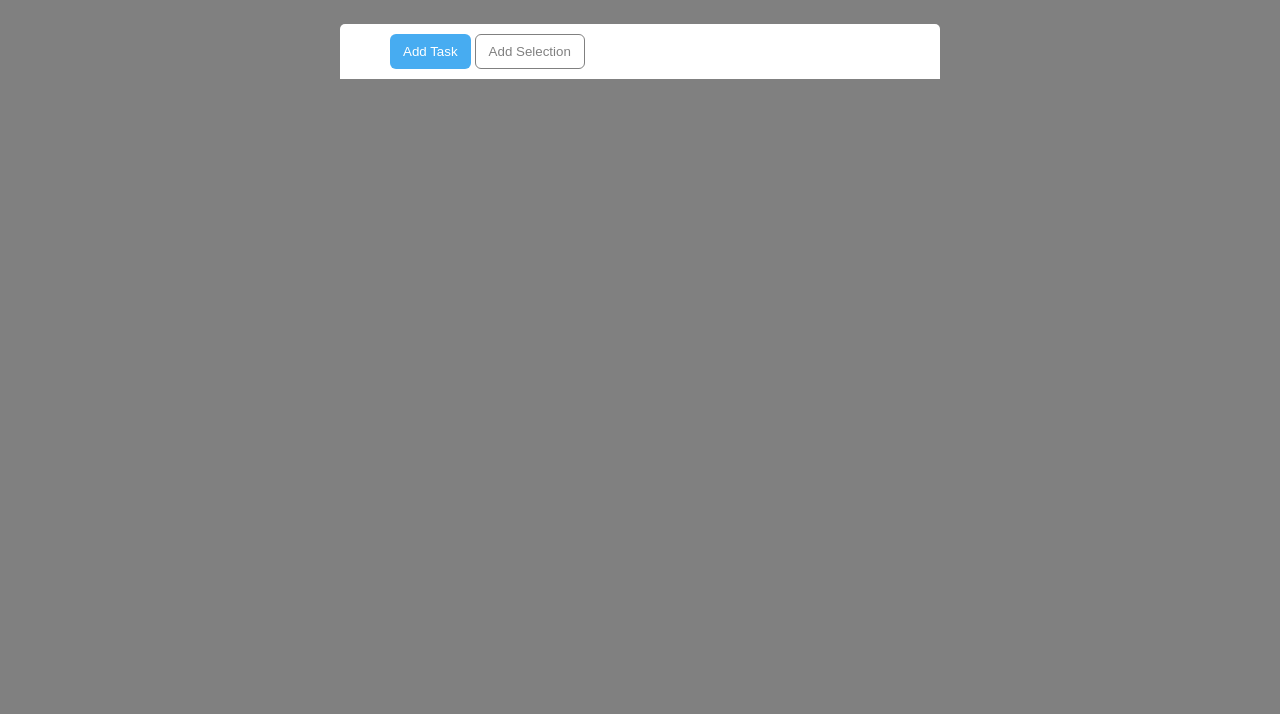
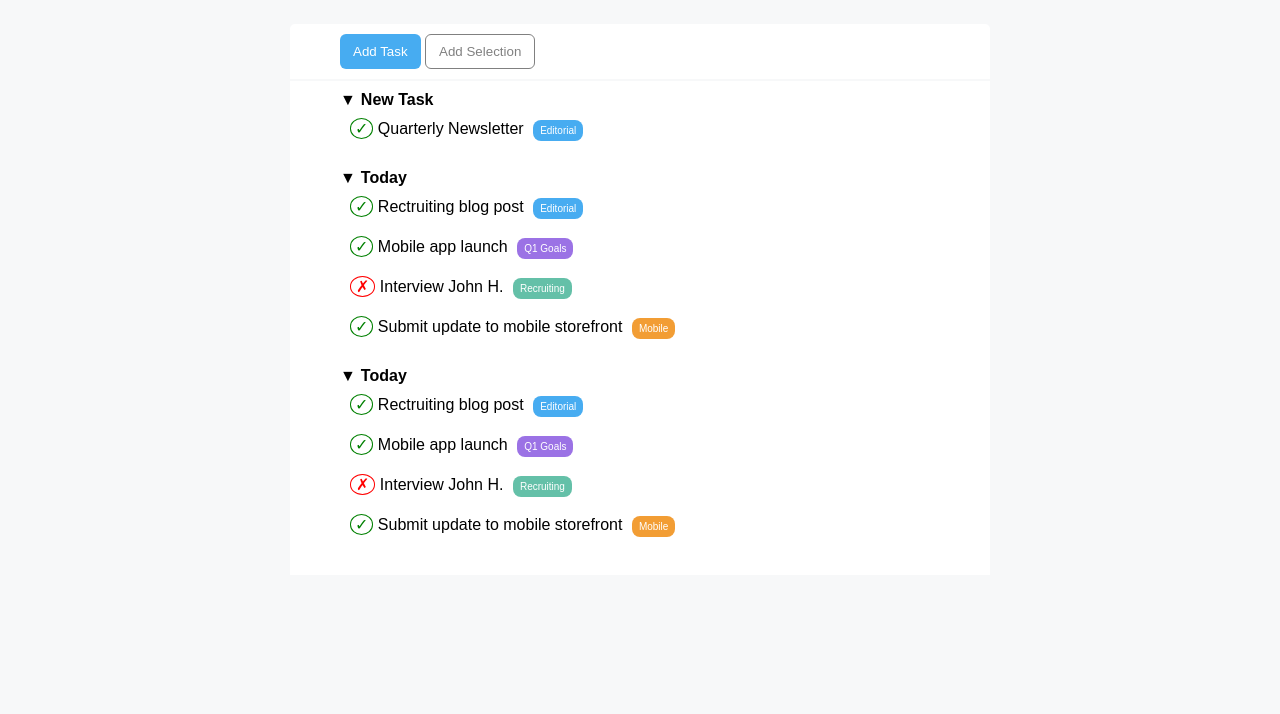
Before and after one commit to Ste79ITA/html-css-toboolist, a plain HTML site: page index.html in a window 1280 px wide. Shown: the part 86-800 px from the top of the page. Drawn offline with Linux system fonts and the light colour scheme.

Commit message:
ADD Todo New task & Today

```diff
--- a/CSS/style.css
+++ b/CSS/style.css
@@ -2,8 +2,11 @@
     padding: 0;
     margin: 0;
     box-sizing: border-box;
-    background-color: grey;
+    font-family: sans-serif;
+}
 
+.main_body {
+    background-color: rgb(247, 248, 249);
 }
 
 /* HEADER */
@@ -34,8 +37,7 @@
 .nav_bar {
     background-color: white;
     padding: 10px 50px;
-    margin-bottom: 2px;
-    max-width: 600px;
+    max-width: 700px;
     margin: 0 auto;
     border-top-left-radius: 5px;
     border-top-right-radius: 5px;
@@ -58,3 +60,74 @@
 }
 
 /* TODO LIST */
+
+.todo_list {
+    background-color: white;
+    max-width: 700px;
+    margin: 0 auto;
+    margin-top: 2px;
+    padding: 10px 50px;
+}
+
+.list_style {
+    list-style: none;
+    margin-bottom: 20px;
+}
+
+.list_style_nested{
+    list-style: none;
+    padding-left: 10px;
+}
+
+.sub_list {
+line-height: 40px;}
+
+.open_task {
+    padding-right: 5px;
+}
+
+.bold_text {
+    font-weight: bold;
+}
+
+.check-box_green{
+    border-radius: 50% ;
+    border: 1px solid green;
+    color: green;
+    padding: 1px 4px;
+}
+
+.check-box_red{
+    border-radius: 50% ;
+    border: 1px solid red;
+    color: red;
+    padding: 1px 5px;
+}
+
+.label {
+    border-radius: 8px;
+    border: none;
+    padding: 5px 7px;
+    color: white;
+    font-size: 10px;
+    margin-left: 5px;
+
+}
+
+/* LABEL COLORS */
+
+.blue_label {
+    background-color: rgb(71, 172, 241);
+}
+
+.purple_label {
+    background-color: rgb(155, 114, 229);
+}
+
+.green_label {
+    background-color: rgb(100, 192, 168);
+}
+
+.orange_label {
+    background-color: rgb(242, 157, 52);
+}
--- a/index.html
+++ b/index.html
@@ -6,7 +6,7 @@
     <meta name="viewport" content="width=device-width, initial-scale=1.0">
     <title>Toboolist</title>
 </head>
-<body >
+<body class="main_body">
     <header class="page_header">
         <img class="main_logo" src="./img/Logo.png" alt="Boolean's Logo">
         <strong class="main_title">Toboolist</strong>
@@ -19,8 +19,66 @@
             <button class="nav_button_2">Add Selection</button>
      </nav>
 
+        <!-- NEW TASK -->
+
     <div class="todo_list">
+        <ul class="list_style">
+            <li class="bold_text"><span class="open_task">&#x25BC;</span>New Task</li>
+            <ul class="list_style_nested">
+                <li class="sub_list">
+                    <span class="check-box_green">&check;</span> Quarterly Newsletter
+                    <span><button class="label blue_label">Editorial</button></span>
+                </li>
+            </ul>
+        </ul>
 
+            <!-- TODAY -->
+
+        <ul class="list_style">
+            <li class="bold_text"><span class="open_task">&#x25BC;</span>Today</li>
+            <ul class="list_style_nested">
+                <li class="sub_list">
+                    <span class="check-box_green">&check;</span> Rectruiting blog post
+                    <span><button class="label blue_label">Editorial</button></span>
+                </li>
+                <li class="sub_list">
+                    <span class="check-box_green">&check;</span> Mobile app launch
+                    <span><button class="label purple_label">Q1 Goals</button></span>
+                </li>
+                <li class="sub_list">
+                    <span class="check-box_red">&cross;</span> Interview John H.
+                    <span><button class="label green_label">Recruiting</button></span>
+                </li>
+                <li class="sub_list">
+                    <span class="check-box_green">&check;</span> Submit update to mobile storefront
+                    <span><button class="label orange_label">Mobile</button></span>
+                </li>
+            </ul>
+        </ul>
+
+        <!-- UPCOMING -->
+
+        <ul class="list_style">
+            <li class="bold_text"><span class="open_task">&#x25BC;</span>Today</li>
+            <ul class="list_style_nested">
+                <li class="sub_list">
+                    <span class="check-box_green">&check;</span> Rectruiting blog post
+                    <span><button class="label blue_label">Editorial</button></span>
+                </li>
+                <li class="sub_list">
+                    <span class="check-box_green">&check;</span> Mobile app launch
+                    <span><button class="label purple_label">Q1 Goals</button></span>
+                </li>
+                <li class="sub_list">
+                    <span class="check-box_red">&cross;</span> Interview John H.
+                    <span><button class="label green_label">Recruiting</button></span>
+                </li>
+                <li class="sub_list">
+                    <span class="check-box_green">&check;</span> Submit update to mobile storefront
+                    <span><button class="label orange_label">Mobile</button></span>
+                </li>
+            </ul>
+        </ul>
     </div>
 
 </body>
```
